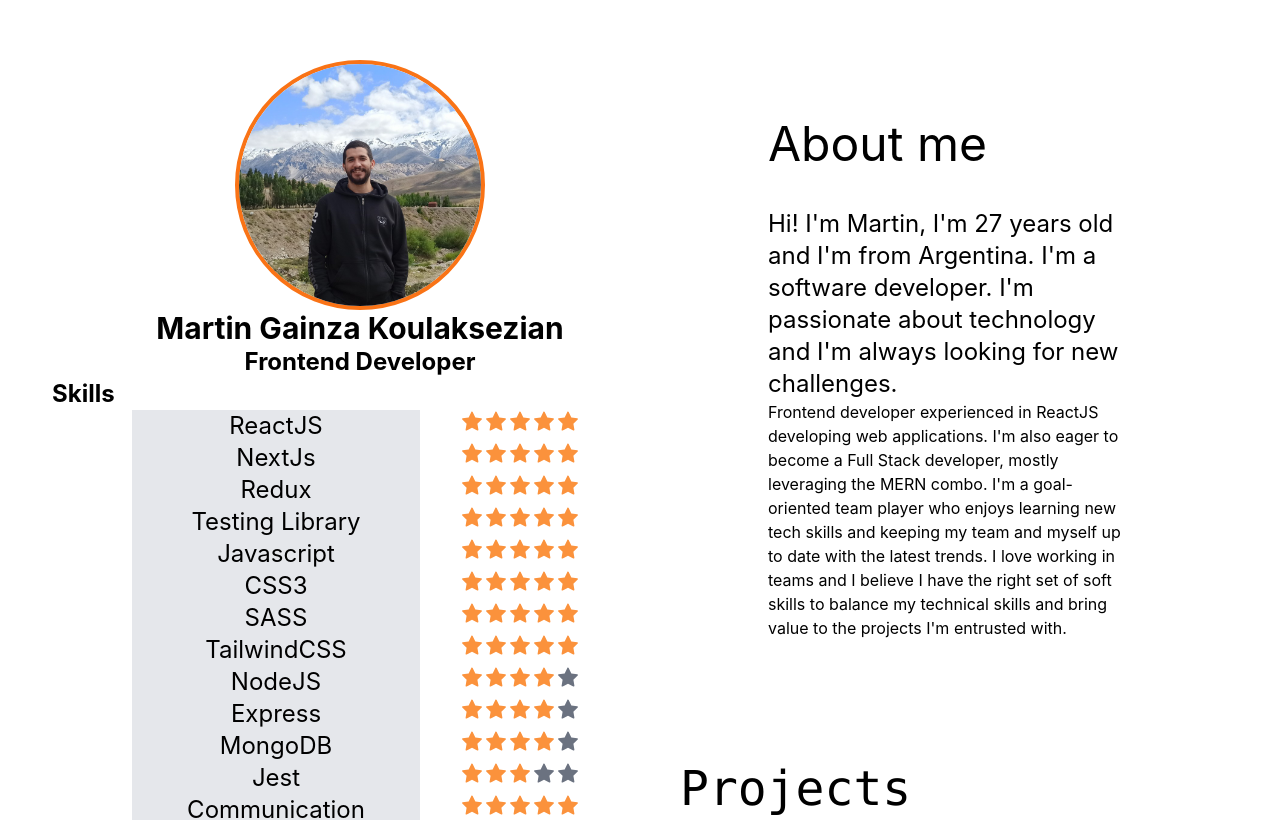
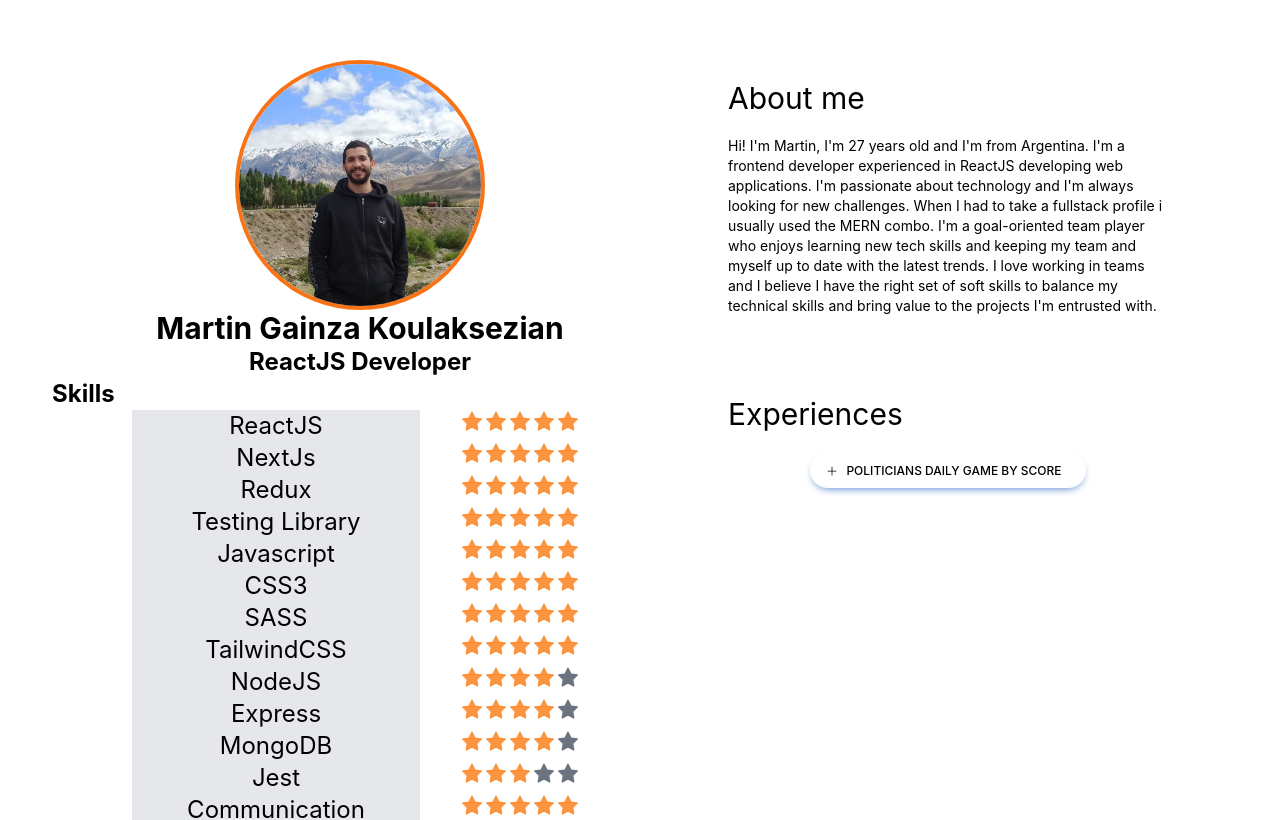
Before and after one commit to MartinGK/CurriculumVitae, a Next.js app: page / in a window 1280 px wide. Shown: the top 820 px of the page. Built offline with nearby package versions, Linux system fonts and the light colour scheme.

Commit message:
progress

```diff
--- a/pages/index.tsx
+++ b/pages/index.tsx
@@ -5,30 +5,14 @@ import Stars from 'components/Stars'
 import Footer from 'components/Footer'
 import Experiences from 'components/Experiences'
 import AboutMe from 'components/AboutMe'
-
-const skills = [
-  { skill: "ReactJS", q: 5 },
-  { skill: "NextJs", q: 5 },
-  { skill: "Redux", q: 5 },
-  { skill: "Testing Library", q: 5 },
-  { skill: "Javascript", q: 5 },
-  { skill: "CSS3", q: 5 },
-  { skill: "SASS", q: 5 },
-  { skill: "TailwindCSS", q: 5 },
-  { skill: "NodeJS", q: 4 },
-  { skill: "Express", q: 4 },
-  { skill: "MongoDB", q: 4 },
-  { skill: "Jest", q: 3 },
-  { skill: "Communication", q: 5 },
-  { skill: "Agile Methodology", q: 5 },
-]
+import { skills } from '@constants';
 
 export default function Home() {
   return (
     <div className={styles.container}>
       <Head>
-        <title>Create Next App</title>
-        <meta name="description" content="Generated by create next app" />
+        <title>Martin GK</title>
+        <meta name="description" content="Martin Gainza Koulaksezian CV" />
         <link rel="icon" href="/favicon.ico" />
       </Head>
 
@@ -36,7 +20,7 @@ export default function Home() {
         <article className="flex items-center bg-white flex-col text-2xl text-black font-bold py-10 rounded">
           <Image alt="Imagen pendiente" src="/images/FotoPerfil.jpg" width={250} height={250} quality={100} className="border-orange-500 border-4 rounded-full" />
           <h2 className="text-3xl">Martin Gainza Koulaksezian</h2>
-          <h3>Frontend Developer</h3>
+          <h3>ReactJS Developer</h3>
           <div>
             <h4>Skills</h4>
             <ul className="px-20 font-normal">
--- a/src/components/AboutMe/index.tsx
+++ b/src/components/AboutMe/index.tsx
@@ -1,12 +1,13 @@
+import { birthDay } from "@constants";
+import { getYearsOld } from "helpers";
 
 
 export const AboutMe = () => {
-    return <div className="m-20 bg-white text-black rounded p-5">
-        <h1 className="text-5xl">About me</h1>
-        <div className="flex justify-center mt-10">
+    return <div className="m-10 bg-white text-black rounded p-5">
+        <h1 className="text-3xl">About me</h1>
+        <div className="flex justify-center mt-5">
             <div className="w-5/8">
-                <p className="text-2xl">Hi! I'm Martin, I'm 27 years old and I'm from Argentina. I'm a software developer. I'm passionate about technology and I'm always looking for new challenges.</p>
-                <p>Frontend developer experienced in ReactJS developing web applications. I'm also eager to become a Full Stack developer, mostly leveraging the MERN combo. I'm a goal-oriented team player who enjoys learning new tech skills and keeping my team and myself up to date with the latest trends. I love working in teams and I believe I have the right set of soft skills to balance my technical skills and bring value to the projects I'm entrusted with.</p>
+                <p className="text-sm">Hi! I'm Martin, I'm {getYearsOld(birthDay)} years old and I'm from Argentina. I'm a frontend developer experienced in ReactJS developing web applications. I'm passionate about technology and I'm always looking for new challenges. When I had to take a fullstack profile i usually used the MERN combo.  I'm a goal-oriented team player who enjoys learning new tech skills and keeping my team and myself up to date with the latest trends.  I love working in teams and I believe I have the right set of soft skills to balance my technical skills and bring value to the projects I'm entrusted with.</p>
             </div>
         </div>
     </div>
--- a/src/components/Experiences/index.tsx
+++ b/src/components/Experiences/index.tsx
@@ -1,13 +1,14 @@
-import styles from './styles.module.css'
+import Pill from "components/Pill"
 
 const Experiences = () => {
-    return <article className={styles.skillsArticle}>
-        <h2>Projects</h2>
-        <div className={styles.projectsContainer}>
-            <div className={styles.project}>
+    return <div className="m-10 bg-white text-black rounded p-5">
+        <h1 className="text-3xl">Experiences</h1>
+        <div className="flex justify-center mt-5">
+            <div className="w-5/8">
+                <Pill />
             </div>
         </div>
-    </article>
+    </div>
 }
 
 export default Experiences
--- /dev/null
+++ b/src/components/Pill/index.tsx
@@ -0,0 +1,12 @@
+import { BsPlusLg } from 'react-icons/bs';
+import { BiMinus } from 'react-icons/bi';
+
+const Pill = () => {
+    return <div
+        className="flex items-center rounded-full bg-primary pl-4 pr-6 pb-2 pt-2.5 text-xs font-medium uppercase leading-normal text-black shadow-[0_4px_9px_-4px_#3b71ca] transition duration-150 ease-in-out hover:bg-primary-600 hover:shadow-[0_8px_9px_-4px_rgba(59,113,202,0.3),0_4px_18px_0_rgba(59,113,202,0.2)] focus:bg-primary-600 focus:shadow-[0_8px_9px_-4px_rgba(59,113,202,0.3),0_4px_18px_0_rgba(59,113,202,0.2)] focus:outline-none focus:ring-0 active:bg-primary-700 active:shadow-[0_8px_9px_-4px_rgba(59,113,202,0.3),0_4px_18px_0_rgba(59,113,202,0.2)]">
+        <BsPlusLg className="inline-block mr-2" />
+        <h3>Politicians daily game by score</h3>
+    </div>
+}
+
+export default Pill;
--- a/src/components/Stars/index.tsx
+++ b/src/components/Stars/index.tsx
@@ -1,4 +1,3 @@
-//componente de 5 estrellas con el prop "q" que define la cantidad de estrellas a color que aparecen
 import { AiFillStar } from 'react-icons/ai';
 
 export const Stars = ({ q }) => {
--- /dev/null
+++ b/src/constants/index.ts
@@ -0,0 +1,18 @@
+export const skills = [
+    { skill: "ReactJS", q: 5 },
+    { skill: "NextJs", q: 5 },
+    { skill: "Redux", q: 5 },
+    { skill: "Testing Library", q: 5 },
+    { skill: "Javascript", q: 5 },
+    { skill: "CSS3", q: 5 },
+    { skill: "SASS", q: 5 },
+    { skill: "TailwindCSS", q: 5 },
+    { skill: "NodeJS", q: 4 },
+    { skill: "Express", q: 4 },
+    { skill: "MongoDB", q: 4 },
+    { skill: "Jest", q: 3 },
+    { skill: "Communication", q: 5 },
+    { skill: "Agile Methodology", q: 5 },
+]
+
+export const birthDay = "09/05/1995";
--- /dev/null
+++ b/src/helpers/index.ts
@@ -0,0 +1,7 @@
+export const getYearsOld = (date: string) => {
+    const today = new Date();
+    const birthDate = new Date(date);
+    let age = today.getFullYear() - birthDate.getFullYear();
+    const month = today.getMonth() - birthDate.getMonth();
+    return month < 0 || (month === 0 && today.getDate() < birthDate.getDate()) ? --age : age;
+}
--- a/tsconfig.json
+++ b/tsconfig.json
@@ -21,6 +21,9 @@
     "paths": {
       "components/*": [
         "components/*"
+      ],
+      "@constants": [
+        "constants/index.ts"
       ]
     }
   },
```
